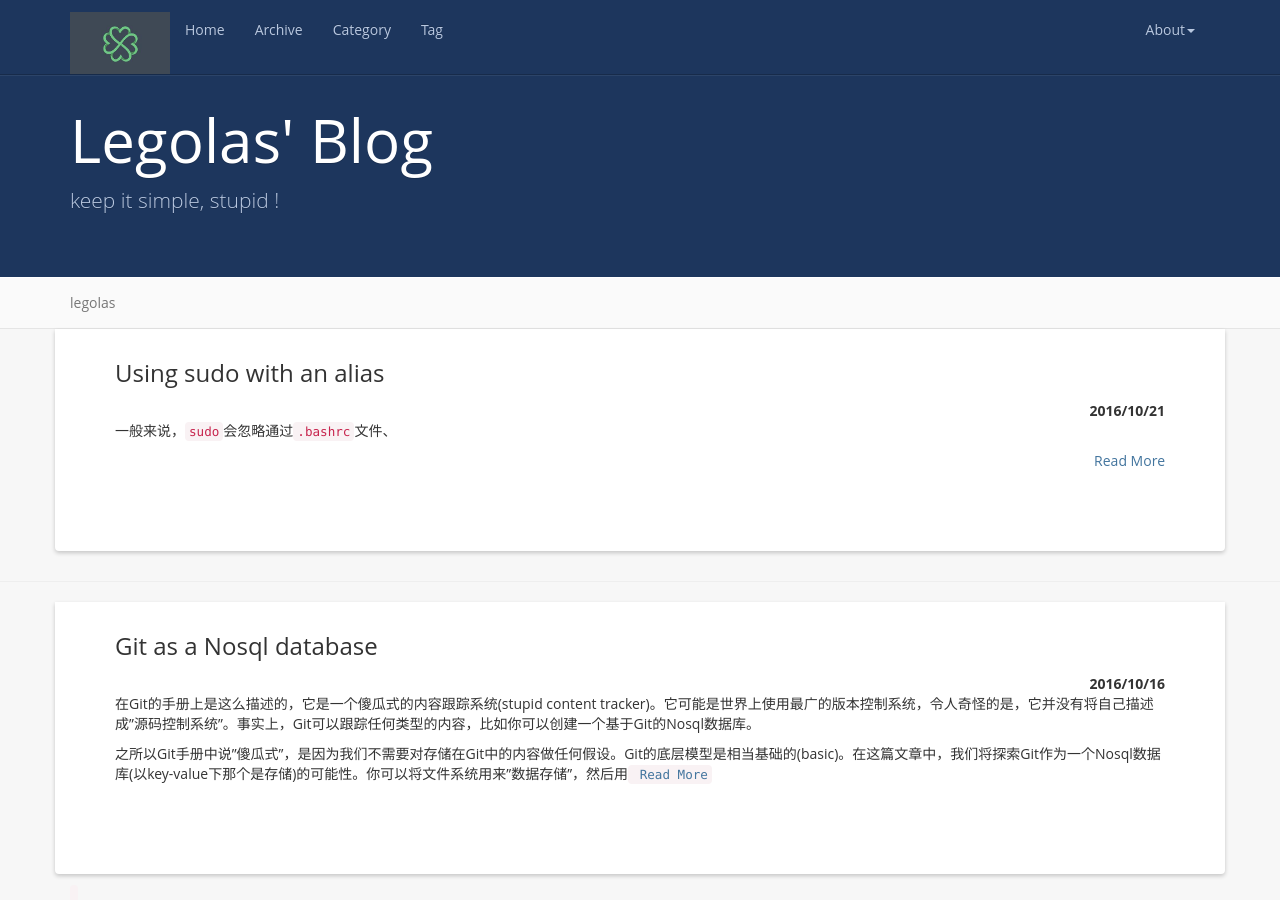
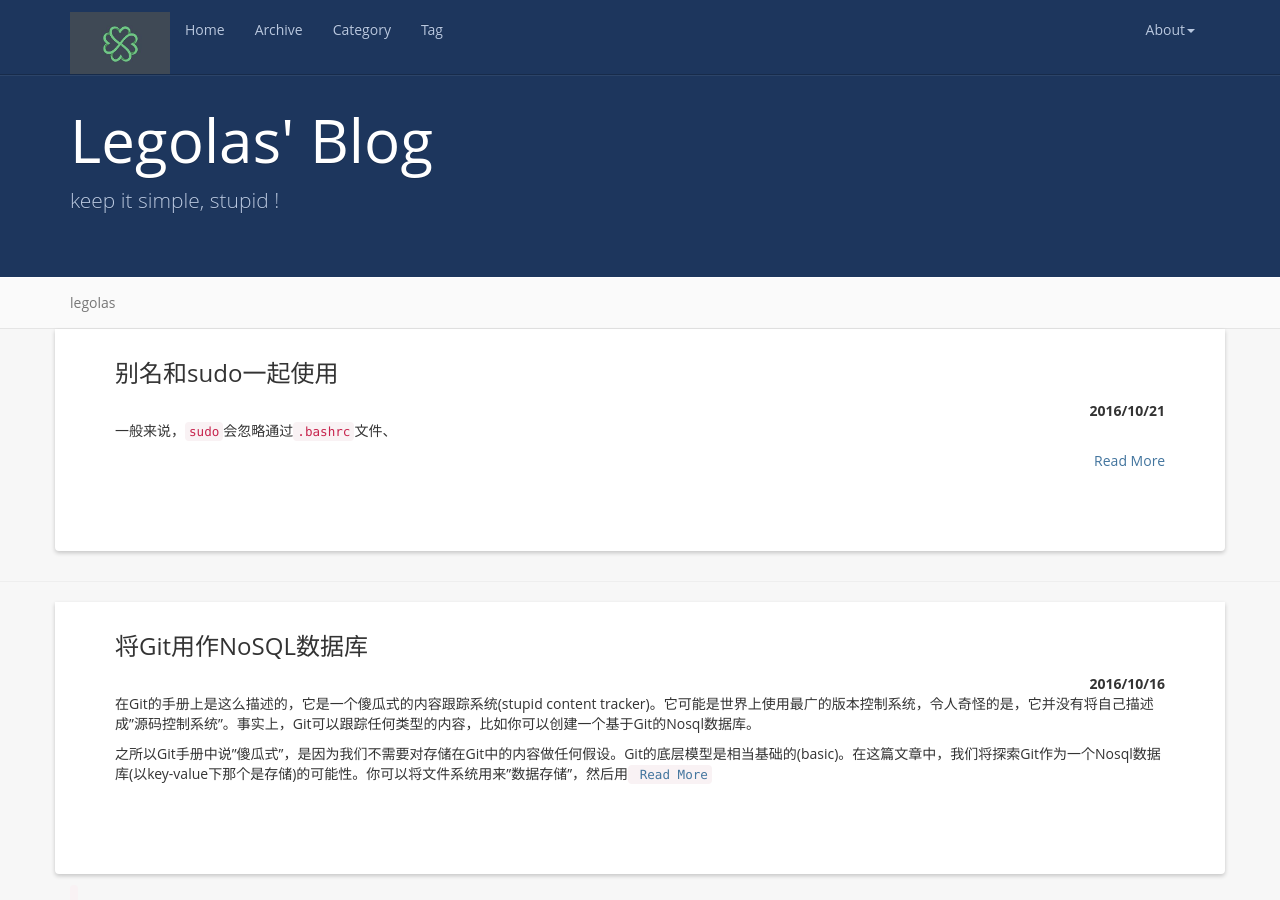
Before and after one commit to legolasNg/legolasNg.github.io, a Jekyll site: the page built from index.html, in a window 1280 px wide and 900 px high. Built offline with Jekyll 4.4.1, drawn with Linux system fonts in a browser that asks for light colours; the list of posts is cut into pages by our own code.

Commit message:
[modify]modify articles' title

```diff
--- a/_posts/2016-10-16-git-as-a-nosql-database.md
+++ b/_posts/2016-10-16-git-as-a-nosql-database.md
@@ -1,6 +1,6 @@
 ---
 layout:     post
-title:      Git as a Nosql database
+title:      将Git用作NoSQL数据库
 date:       2016-10-16 22:22:00 +0800
 category:   git
 tags:       ["git", "Nosql"]
--- a/_posts/2016-10-22-using-sudo-with-an-alias.md
+++ b/_posts/2016-10-22-using-sudo-with-an-alias.md
@@ -1,6 +1,6 @@
 ---
 layout:     post
-title:      Using sudo with an alias
+title:      别名和sudo一起使用
 date:       2016-10-22 00:35:00 +0800
 category:   bash
 tags:       ["sudo", "alias"]
```
